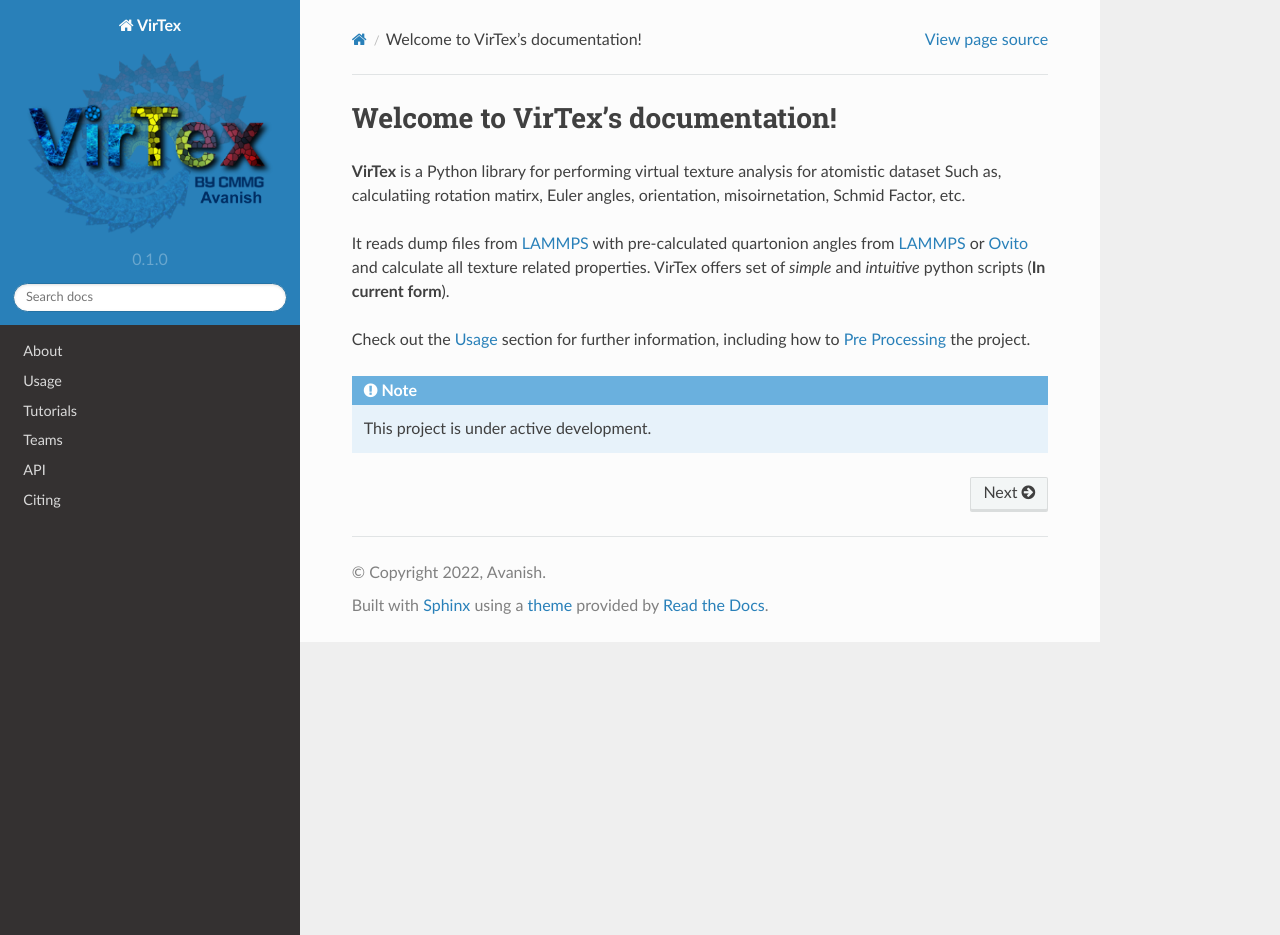
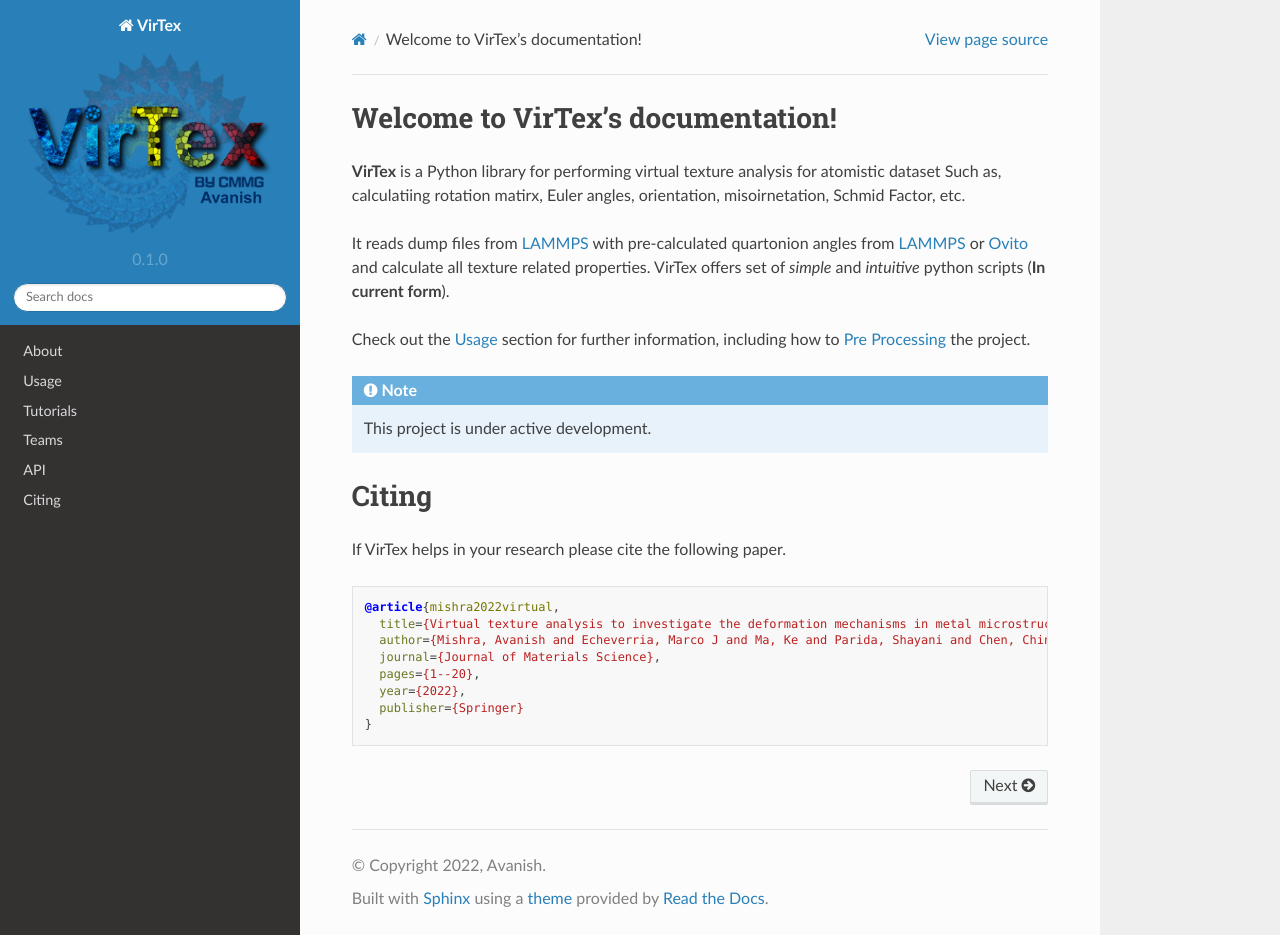
Before and after one commit to mavanish/VirTex, a Sphinx documentation site: the page built from docs/source/index.rst, in a window 1280 px wide and 935 px high. Built offline with Sphinx 7.4.7 and the Read the Docs theme 2.0.0, drawn with Linux system fonts in a browser that asks for light colours; pages that are not in the unit, such as notebooks, are missing from menus.

Commit message:
Update index.rst

```diff
--- a/docs/source/index.rst
+++ b/docs/source/index.rst
@@ -13,6 +13,21 @@ how to :ref:`installation` the project.
 
    This project is under active development.
 
+Citing
+======
+
+If VirTex helps in your research please cite the following paper.
+
+.. code-block:: bibtex
+
+  @article{mishra2022virtual,
+    title={Virtual texture analysis to investigate the deformation mechanisms in metal microstructures at the atomic scale},
+    author={Mishra, Avanish and Echeverria, Marco J and Ma, Ke and Parida, Shayani and Chen, Ching and Galitskiy, Sergey and Dongare, Avinash M},
+    journal={Journal of Materials Science},
+    pages={1--20},
+    year={2022},
+    publisher={Springer}
+  }
 ..
    Contents
    --------
```
